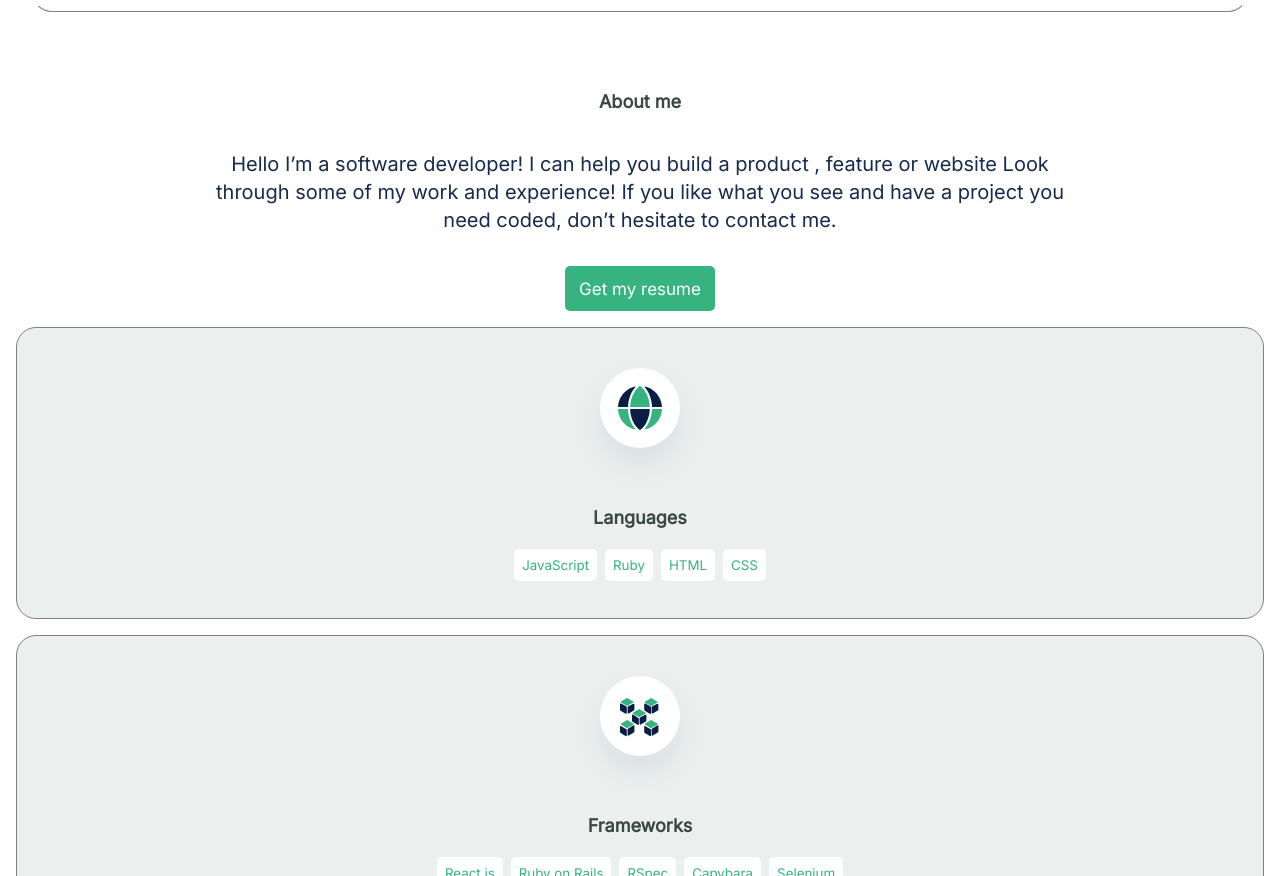
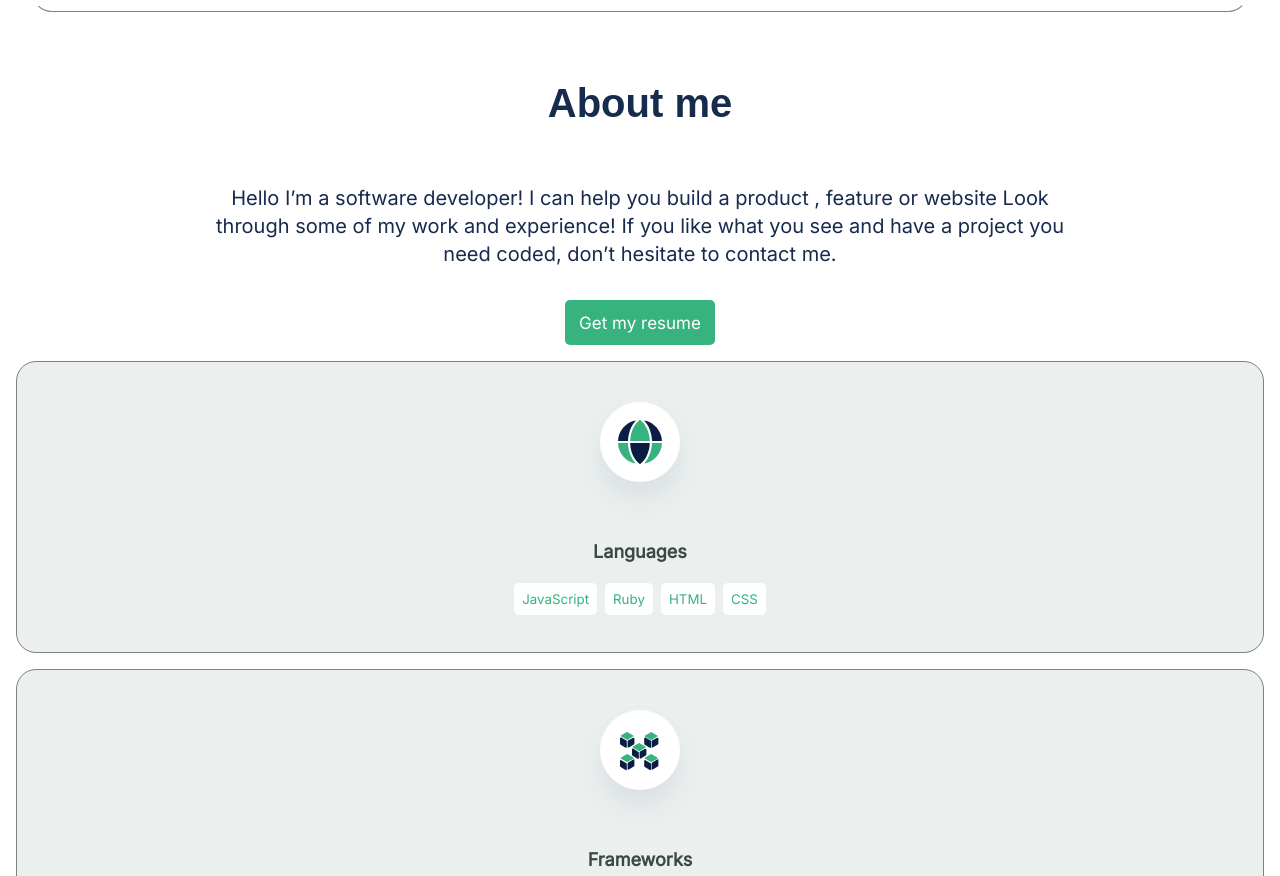
Before and after one commit to fpsapc/portfolio, a website: page index.html in a window 1280 px wide. Shown: the part 3268-4144 px from the top of the page. Drawn offline with Linux system fonts and the light colour scheme.

Commit message:
font correction

```diff
--- a/index.html
+++ b/index.html
@@ -136,7 +136,7 @@
     <section id="about-me">
         <div class="about-me">
             <div class="about-me-content">
-                <h2>About me</h2>
+                <h3>About me</h3>
                 <p>Hello I’m a software developer! I can help you build a product , feature or website Look through some of my work and experience! If you like what you see and have a project you need coded, don’t hesitate to contact me.</p>
             </div>
             <a href="#">
```
